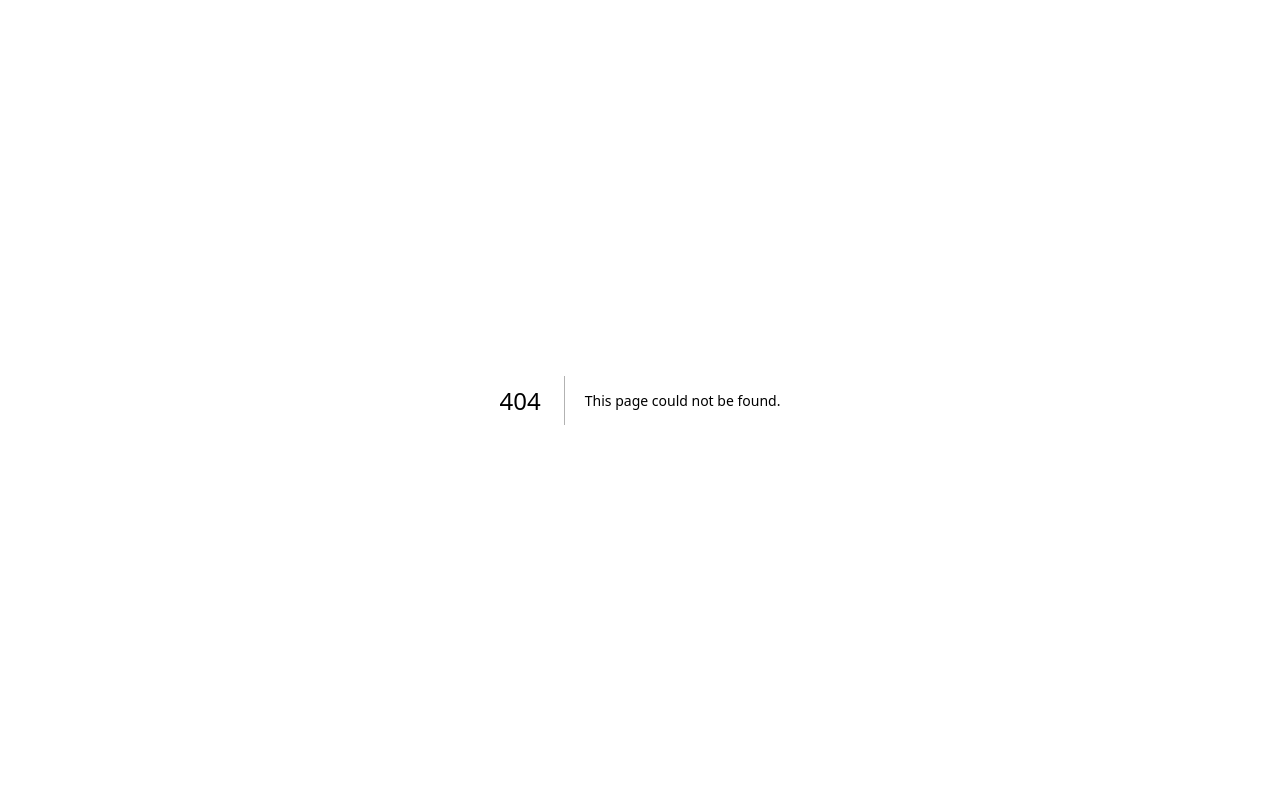
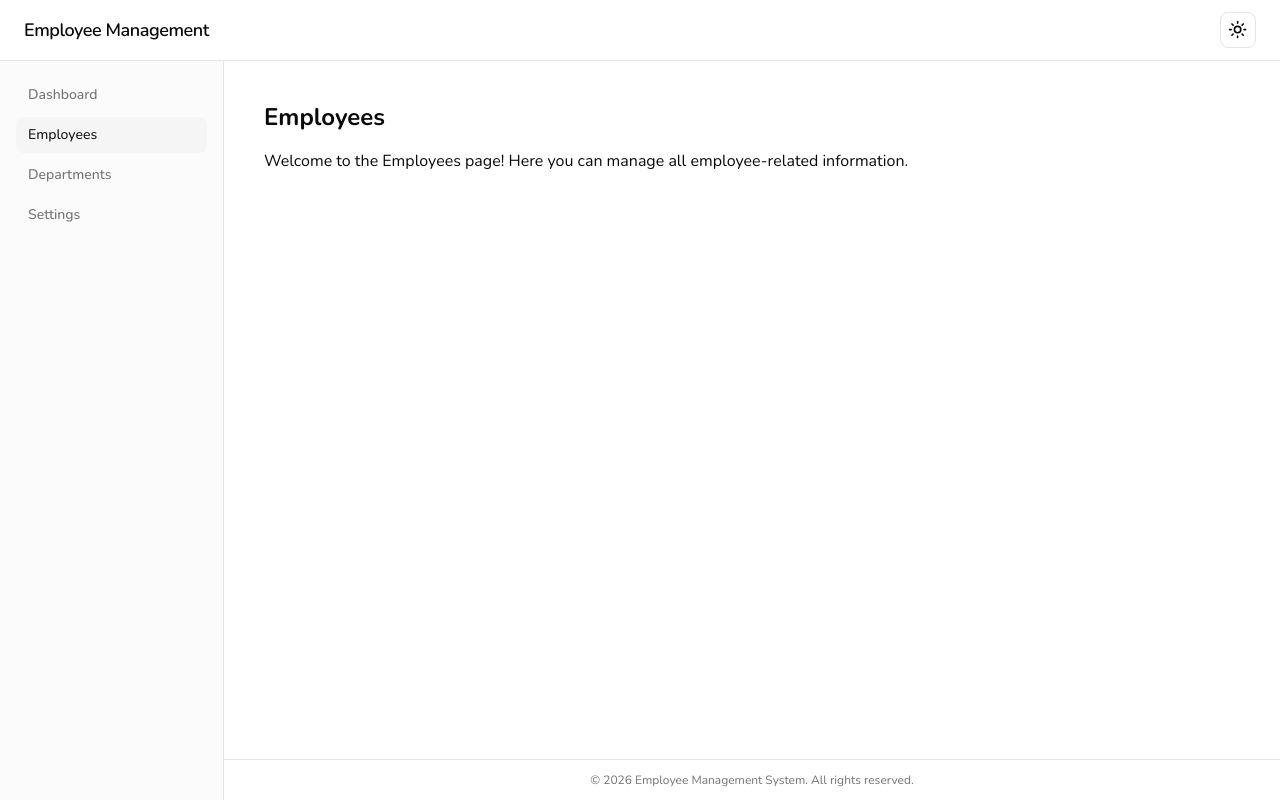
Before and after one commit to hazimba/assessment-employee-management-system, a Next.js app: page /employees in a window 1280 px wide. Before the commit this address had no page. Built offline with nearby package versions, Linux system fonts and the light colour scheme.

Commit message:
add navigation and side bar

```diff
--- /dev/null
+++ b/app/(pages)/employees/page.tsx
@@ -0,0 +1,12 @@
+const EmployeesPage = () => {
+  return (
+    <div className="p-4">
+      <h1 className="text-2xl font-bold mb-4">Employees</h1>
+      <p>
+        Welcome to the Employees page! Here you can manage all employee-related
+        information.
+      </p>
+    </div>
+  );
+};
+export default EmployeesPage;
--- a/app/(pages)/layout.tsx
+++ b/app/(pages)/layout.tsx
@@ -1,17 +1,34 @@
 import { ModeToggle } from "@/components/mode-toggle";
+import NavigationMenu from "@/components/navigation-menu";
 
 const Layout = ({ children }: { children: React.ReactNode }) => {
   return (
-    <div>
-      <header>
-        <h1>My Application</h1>
+    <div className="flex flex-col min-h-screen">
+      <header className="flex items-center justify-between px-6 py-3 border-b bg-background z-10">
+        <div className="flex items-center gap-3">
+          <span className="font-semibold text-lg tracking-tight">
+            Employee Management
+          </span>
+        </div>
+
+        <NavigationMenu mobileView />
         <ModeToggle toggle />
       </header>
-      <main>{children}</main>
-      <footer>
-        <p>&copy; 2026 Employee Management System. All rights reserved.</p>
-      </footer>
+
+      <div className="flex flex-1 ">
+        <aside className="w-56 border-r bg-muted/40 flex flex-col p-4 shrink-0 hidden md:flex">
+          <NavigationMenu />
+        </aside>
+
+        <div className="flex flex-col flex-1">
+          <main className="flex-1 p-6">{children}</main>
+          <footer className="border-t px-6 py-3 text-center text-xs text-muted-foreground bg-background">
+            &copy; 2026 Employee Management System. All rights reserved.
+          </footer>
+        </div>
+      </div>
     </div>
   );
 };
+
 export default Layout;
--- a/app/layout.tsx
+++ b/app/layout.tsx
@@ -1,10 +1,15 @@
 import type { Metadata } from "next";
-import { Geist, Geist_Mono } from "next/font/google";
+import { Geist, Geist_Mono, Nunito } from "next/font/google";
 import "./globals.css";
 import { ThemeProvider } from "@/components/theme-provider";
 
 const geistSans = Geist({
   variable: "--font-geist-sans",
+  subsets: ["latin"],
+});
+
+const nunito = Nunito({
+  variable: "--font-sans",
   subsets: ["latin"],
 });
 
@@ -27,7 +32,7 @@ export default function RootLayout({
     <html
       lang="en"
       suppressHydrationWarning
-      className={`${geistSans.variable} ${geistMono.variable} h-full antialiased`}
+      className={`${nunito.variable} ${geistMono.variable} h-full antialiased`}
     >
       <body className="min-h-full flex flex-col">
         <ThemeProvider
--- a/components/mode-toggle.tsx
+++ b/components/mode-toggle.tsx
@@ -3,7 +3,6 @@
 import { Moon, Sun } from "lucide-react";
 import { useTheme } from "next-themes";
 
-import { Button } from "@/components/ui/button";
 import {
   DropdownMenu,
   DropdownMenuContent,
@@ -19,22 +18,20 @@ export function ModeToggle({ toggle }: ModeToggleProps) {
   const { setTheme, theme } = useTheme();
 
   const handleToggle = () => {
-    if (theme === "light") {
-      setTheme("dark");
-    } else {
-      setTheme("light");
-    }
+    setTheme(theme === "light" ? "dark" : "light");
   };
 
   return (
     <DropdownMenu>
-      <DropdownMenuTrigger>
-        <Button variant="outline" size="icon" onClick={handleToggle}>
-          <Sun className="h-[1.2rem] w-[1.2rem] scale-100 rotate-0 transition-all dark:scale-0 dark:-rotate-90" />
-          <Moon className="absolute h-[1.2rem] w-[1.2rem] scale-0 rotate-90 transition-all dark:scale-100 dark:rotate-0" />
-          <span className="sr-only">Toggle theme</span>
-        </Button>
+      <DropdownMenuTrigger
+        onClick={toggle ? handleToggle : undefined}
+        className="relative flex h-9 w-9 items-center justify-center rounded-md border"
+      >
+        <Sun className="h-[1.2rem] w-[1.2rem] scale-100 rotate-0 transition-all dark:scale-0 dark:-rotate-90" />
+        <Moon className="absolute h-[1.2rem] w-[1.2rem] scale-0 rotate-90 transition-all dark:scale-100 dark:rotate-0" />
+        <span className="sr-only">Toggle theme</span>
       </DropdownMenuTrigger>
+
       {!toggle && (
         <DropdownMenuContent align="end">
           <DropdownMenuItem onClick={() => setTheme("light")}>
--- /dev/null
+++ b/components/navigation-menu.tsx
@@ -0,0 +1,73 @@
+"use client";
+
+import Link from "next/link";
+import { usePathname } from "next/navigation";
+import {
+  LayoutDashboard,
+  Users,
+  Building2,
+  Settings,
+  Menu,
+} from "lucide-react";
+import { useState } from "react";
+import {
+  DropdownMenu,
+  DropdownMenuContent,
+  DropdownMenuTrigger,
+} from "./ui/dropdown-menu";
+
+interface NavigationMenuProps {
+  mobileView?: boolean;
+}
+
+const navLinks = [
+  { href: "/dashboard", label: "Dashboard", icon: LayoutDashboard },
+  { href: "/employees", label: "Employees", icon: Users },
+  { href: "/departments", label: "Departments", icon: Building2 },
+  { href: "/settings", label: "Settings", icon: Settings },
+];
+
+const NavigationMenu = ({ mobileView }: NavigationMenuProps) => {
+  const pathname = usePathname();
+  const [isOpen, setIsOpen] = useState(false);
+
+  const navMenu = () => {
+    return (
+      <>
+        {navLinks.map(({ href, label }) => (
+          <Link
+            key={href}
+            href={href}
+            className={`block px-3 py-2 rounded-md text-sm font-medium transition-colors ${
+              pathname === href
+                ? "bg-accent text-accent-foreground"
+                : "text-muted-foreground hover:bg-accent hover:text-accent-foreground"
+            }`}
+            onClick={() => setIsOpen(false)}
+          >
+            {label}
+          </Link>
+        ))}
+      </>
+    );
+  };
+
+  return (
+    <>
+      {mobileView ? (
+        <DropdownMenu open={isOpen} onOpenChange={setIsOpen}>
+          <DropdownMenuTrigger>
+            <Menu className="w-6 h-6 md:hidden" />
+          </DropdownMenuTrigger>
+          <DropdownMenuContent className="w-48">
+            {navMenu()}
+          </DropdownMenuContent>
+        </DropdownMenu>
+      ) : (
+        <div className="flex flex-col gap-1">{navMenu()}</div>
+      )}
+    </>
+  );
+};
+
+export default NavigationMenu;
```
